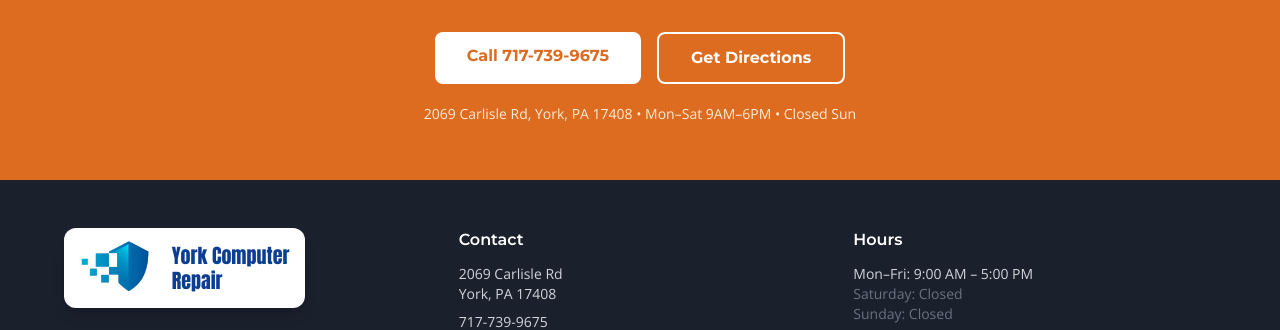
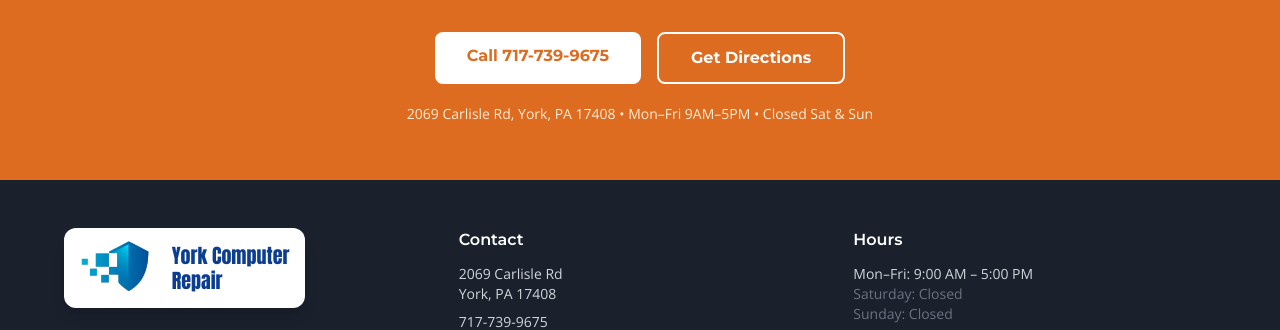
Before and after one commit to oak8513/ycr-site, a Jekyll site: the page built from index.html, in a window 1280 px wide and 900 px high, scrolled down 2938 px. Shown: the part 304-634 px from the top of the window. Built offline with Jekyll 4.4.1, drawn with Linux system fonts in a browser that asks for light colours; nearby versions of some CDN libraries; a script that is not in the unit is left out; some of the changed lines change nothing that is shown.

Commit message:
SEO: centralize JSON-LD schema in default layout
Move LocalBusiness JSON-LD into _layouts/default.html so contact, about, and all 17 blog landing pages inherit schema. Add conditional BlogPosting (page.is_blog_post, defaulted on /blog/* via _config.yml) and an opt-in Service block (page.service). Drop the now-duplicate inline LocalBusiness from index.html and fix the visible hours line on the homepage hero (Mon-Fri 9-5, no weekends).

```diff
--- a/_config.yml
+++ b/_config.yml
@@ -3,3 +3,10 @@
 url: "https://yorkcomputerrepair.com"
 baseurl: ""
 permalink: /blog/:title.html
+
+defaults:
+  - scope:
+      path: "blog"
+    values:
+      layout: default
+      is_blog_post: true
--- a/_layouts/default.html
+++ b/_layouts/default.html
@@ -42,6 +42,94 @@
       }
     }
   </script>
+
+  <script type="application/ld+json">
+  {
+    "@context": "https://schema.org",
+    "@type": "LocalBusiness",
+    "@id": "https://yorkcomputerrepair.com/#localbusiness",
+    "name": "York Computer Repair",
+    "url": "https://yorkcomputerrepair.com",
+    "telephone": "+17177399675",
+    "email": "help@yorkcomputerrepair.com",
+    "priceRange": "$$",
+    "image": "https://yorkcomputerrepair.com/assets/storefront.jpg",
+    "description": "Expert laptop and PC repair in York, PA. Virus removal, data recovery, screen replacement, SSD upgrades, and more. Walk-ins welcome.",
+    "address": {
+      "@type": "PostalAddress",
+      "streetAddress": "2069 Carlisle Rd",
+      "addressLocality": "York",
+      "addressRegion": "PA",
+      "postalCode": "17408",
+      "addressCountry": "US"
+    },
+    "geo": {
+      "@type": "GeoCoordinates",
+      "latitude": 39.9526,
+      "longitude": -76.7277
+    },
+    "openingHoursSpecification": [
+      {
+        "@type": "OpeningHoursSpecification",
+        "dayOfWeek": ["Monday","Tuesday","Wednesday","Thursday","Friday"],
+        "opens": "09:00",
+        "closes": "17:00"
+      }
+    ],
+    "areaServed": [
+      {"@type": "City", "name": "York, PA"},
+      {"@type": "City", "name": "Shiloh, PA"},
+      {"@type": "City", "name": "Spring Grove, PA"},
+      {"@type": "City", "name": "Hanover, PA"}
+    ],
+    "sameAs": [
+      "https://www.google.com/maps?cid=york-computer-repair"
+    ]
+  }
+  </script>
+
+  {% if page.service %}
+  <script type="application/ld+json">
+  {
+    "@context": "https://schema.org",
+    "@type": "Service",
+    "name": {{ page.service | jsonify }},
+    "url": {{ page.canonical | default: page.url | jsonify }},
+    "serviceType": {{ page.service_type | default: page.service | jsonify }},
+    "description": {{ page.description | jsonify }},
+    "areaServed": {"@type": "City", "name": "York, PA"},
+    "provider": {"@id": "https://yorkcomputerrepair.com/#localbusiness"}
+  }
+  </script>
+  {% endif %}
+
+  {% if page.is_blog_post %}
+  <script type="application/ld+json">
+  {
+    "@context": "https://schema.org",
+    "@type": "BlogPosting",
+    "headline": {{ page.title | jsonify }},
+    "description": {{ page.description | jsonify }},
+    "url": {{ page.canonical | default: page.url | jsonify }},
+    "image": "https://yorkcomputerrepair.com/assets/storefront.jpg",
+    "datePublished": "{{ page.date | default: site.time | date: '%Y-%m-%d' }}",
+    "dateModified": "{{ page.last_modified_at | default: page.date | default: site.time | date: '%Y-%m-%d' }}",
+    "author": {"@type": "Organization", "name": "York Computer Repair"},
+    "publisher": {
+      "@type": "Organization",
+      "name": "York Computer Repair",
+      "logo": {
+        "@type": "ImageObject",
+        "url": "https://yorkcomputerrepair.com/assets/storefront.jpg"
+      }
+    },
+    "mainEntityOfPage": {
+      "@type": "WebPage",
+      "@id": {{ page.canonical | default: page.url | jsonify }}
+    }
+  }
+  </script>
+  {% endif %}
 </head>
 <body class="font-sans bg-ycr-white text-ycr-black">
   {% include nav.html %}
--- a/index.html
+++ b/index.html
@@ -136,46 +136,5 @@
       <a href="tel:7177399675" class="bg-white text-ycr-orange font-heading font-bold py-3 px-8 rounded-lg hover:bg-orange-50 transition">Call 717-739-9675</a>
       <a href="/contact.html" class="border-2 border-white text-white font-heading font-bold py-3 px-8 rounded-lg hover:bg-orange-700 transition">Get Directions</a>
     </div>
-    <p class="mt-5 text-sm text-orange-100">2069 Carlisle Rd, York, PA 17408 &bull; Mon&ndash;Sat 9AM&ndash;6PM &bull; Closed Sun</p>
+    <p class="mt-5 text-sm text-orange-100">2069 Carlisle Rd, York, PA 17408 &bull; Mon&ndash;Fri 9AM&ndash;5PM &bull; Closed Sat &amp; Sun</p>
   </section>
-
-  <script type="application/ld+json">
-  {
-    "@context": "https://schema.org",
-    "@type": "LocalBusiness",
-    "name": "York Computer Repair",
-    "url": "https://yorkcomputerrepair.com",
-    "telephone": "+17177399675",
-    "email": "help@yorkcomputerrepair.com",
-    "priceRange": "$$",
-    "image": "https://yorkcomputerrepair.com/assets/storefront.jpg",
-    "description": "Expert laptop and PC repair in York, PA. Virus removal, data recovery, screen replacement, SSD upgrades, and more. Walk-ins welcome.",
-    "address": {
-      "@type": "PostalAddress",
-      "streetAddress": "2069 Carlisle Rd",
-      "addressLocality": "York",
-      "addressRegion": "PA",
-      "postalCode": "17408",
-      "addressCountry": "US"
-    },
-    "geo": {
-      "@type": "GeoCoordinates",
-      "latitude": 39.9526,
-      "longitude": -76.7277
-    },
-    "openingHoursSpecification": [
-      {
-        "@type": "OpeningHoursSpecification",
-        "dayOfWeek": ["Monday","Tuesday","Wednesday","Thursday","Friday"],
-        "opens": "09:00",
-        "closes": "17:00"
-      }
-    ],
-    "areaServed": [
-      {"@type": "City", "name": "York, PA"},
-      {"@type": "City", "name": "Shiloh, PA"},
-      {"@type": "City", "name": "Spring Grove, PA"},
-      {"@type": "City", "name": "Hanover, PA"}
-    ]
-  }
-  </script>
```
